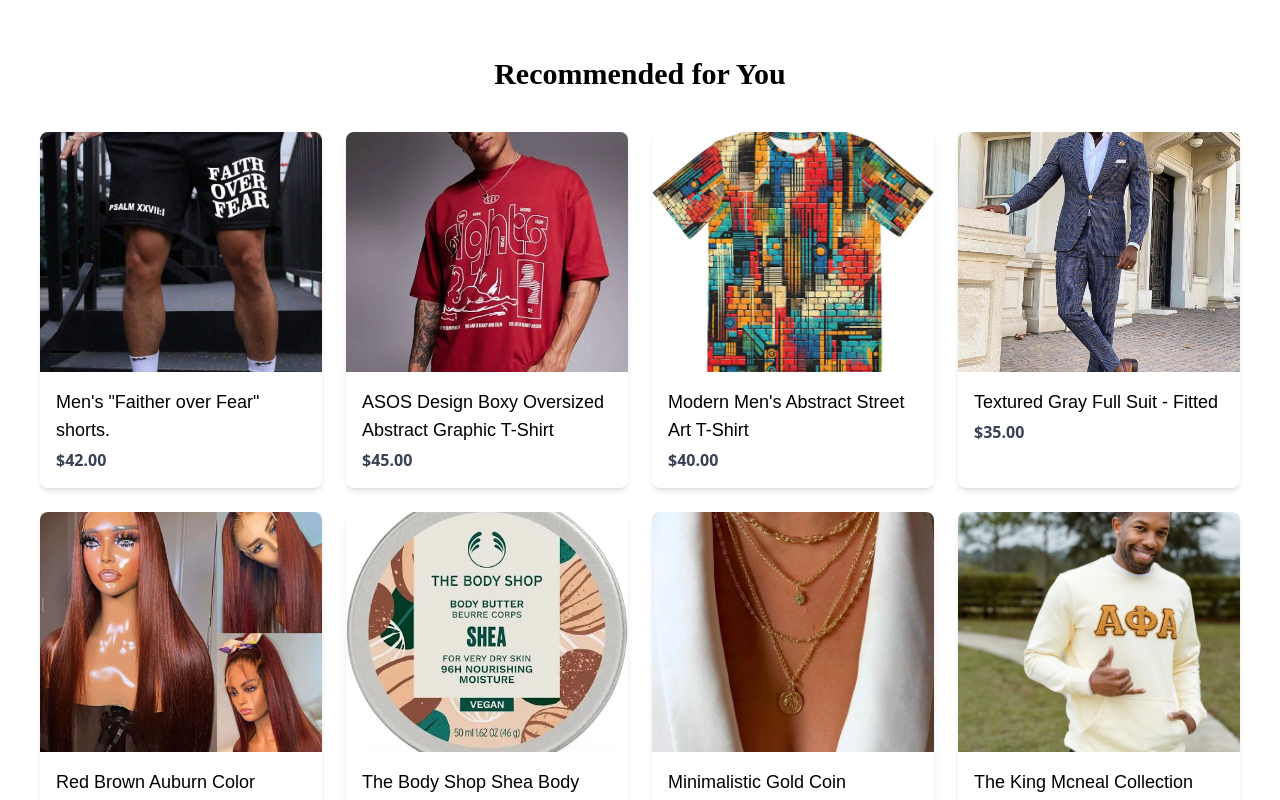
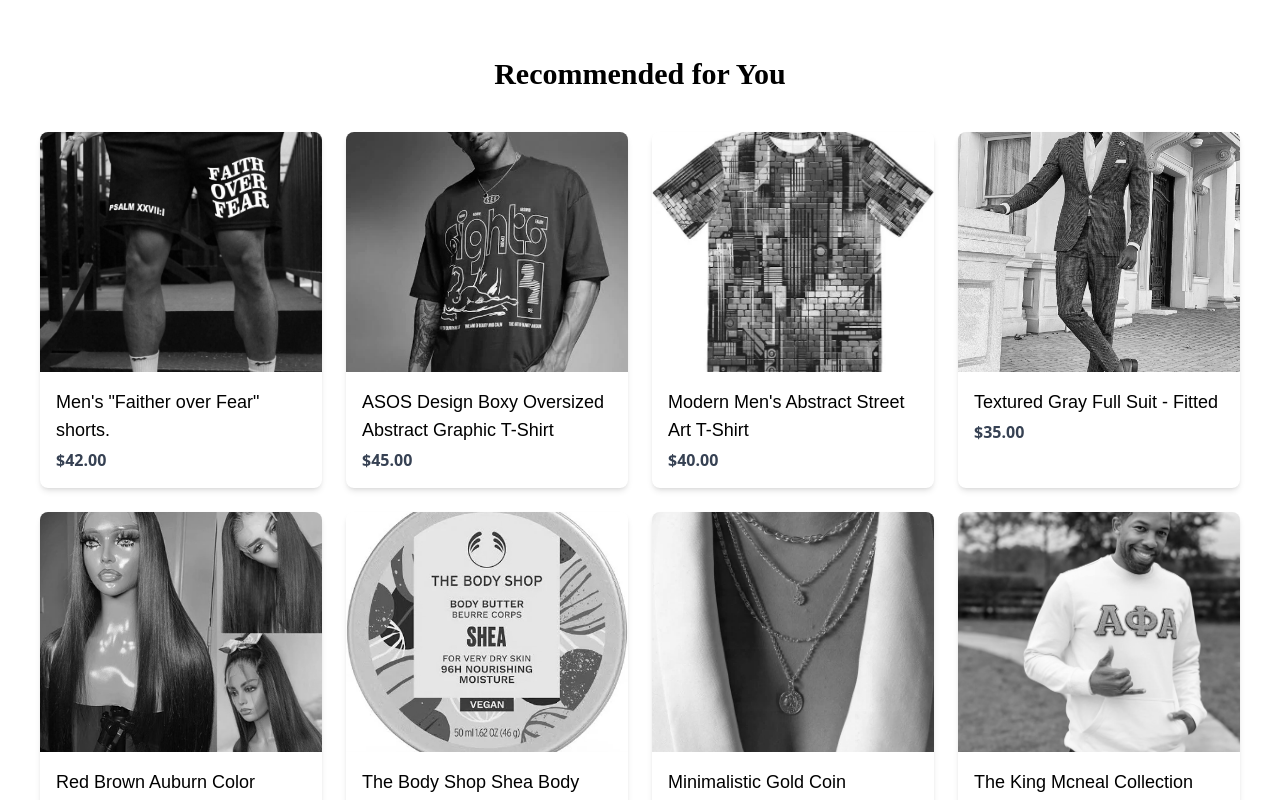
Before and after one commit to kingigbozuruike/dappr, a React (Vite) app: page / in a window 1280 px wide. Shown: the part 1860-2660 px from the top of the page. Built offline with nearby package versions, Linux system fonts and the light colour scheme.

Commit message:
Tiny design change to start cards in recommend section with greyscale

```diff
--- a/src/components/Recommended.jsx
+++ b/src/components/Recommended.jsx
@@ -40,17 +40,19 @@ function Recommended() {
         {products.map(({ name, price, image }) => (
             <motion.div
                 key={name}
-                initial={{ filter: "grayscale(100%)", opacity: 1 }}
-                whileInView={{ filter: "grayscale(0%)", opacity: 1 }}
+                initial={{ opacity: 1 }}
+                whileInView={{ opacity: 1 }}
                 transition={{ duration: 1, ease: "easeOut" }}
                 viewport={{ once: true, amount: 0.3 }}
-                className="bg-white rounded-lg overflow-hidden shadow-md transition-transform duration-300 hover:scale-105"
+                className="bg-white rounded-lg overflow-hidden shadow-md transition-all duration-300 hover:scale-105 group"
             >
-                <img
-                src={image}
-                alt={name}
-                className="w-full h-60 object-cover"
-                />
+                <div className="relative overflow-hidden">
+                    <img
+                    src={image}
+                    alt={name}
+                    className="w-full h-60 object-cover filter grayscale transition-all duration-300 group-hover:grayscale-0"
+                    />
+                </div>
                 <div className="p-4">
                 <h3 className="font-poppins text-lg font-medium mb-1">{name}</h3>
                 <p className="text-gray-700 font-semibold">{price}</p>
```
